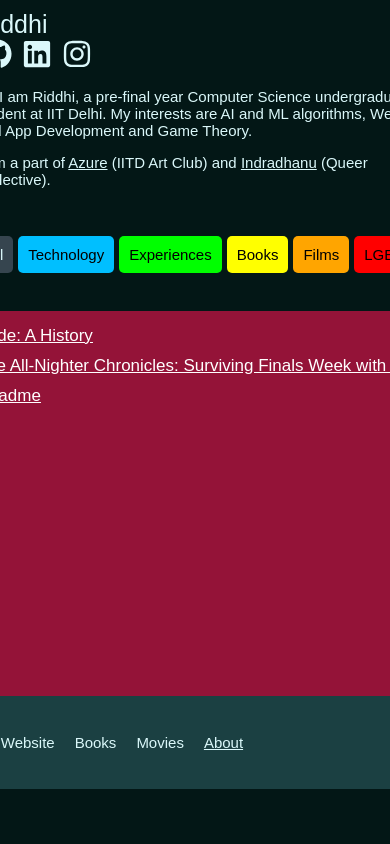
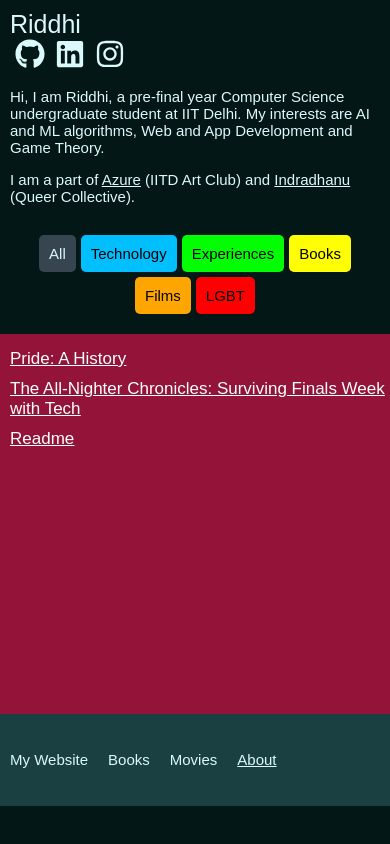
Before and after one commit to CodingLife1024/prism-pages, a React (Create React App) app: page / in a window 390 px wide. Built offline with nearby package versions, Linux system fonts and the light colour scheme.

Commit message:
uiewhtwie

```diff
--- a/src/scenes/Categories/category.module.css
+++ b/src/scenes/Categories/category.module.css
@@ -1,5 +1,5 @@
 .category {
-    padding: 20px 10px 20px 10px;
+    padding: 20px 10px;
     background-color: #031716;
     display: flex;
     flex-direction: column;
@@ -73,7 +73,9 @@
         flex-direction: row;
         width: fit-content;
         gap: 5px;
-        padding: 10px 30px 10px 30px;
+        padding: 10px 30px;
+        flex-wrap: wrap; /* Allow items to wrap to the next line */
+        justify-content: center; /* Center items horizontally */
     }
 
     .title {
@@ -89,7 +91,7 @@
 
 @media only screen and (max-width: 500px) {
     .category {
-        padding: 20px 10px 20px 10px;
+        padding: 20px 10px;
         flex-direction: row;
         align-items: center;
         width: fit-content;
@@ -102,3 +104,18 @@
         margin: 0px;
     }
 }
+
+@media only screen and (max-width: 300px) {
+    .category {
+        padding: 10px 8px;
+        flex-direction: row;
+        align-items: center;
+        width: fit-content;
+        flex: 1;
+    }
+
+    .default_all, .default_experiences, .default_books, .default_films, .default_lgbt, .default_tech, .active {
+        font-size: 14px;
+        font-weight: 400;
+    }
+}
```
